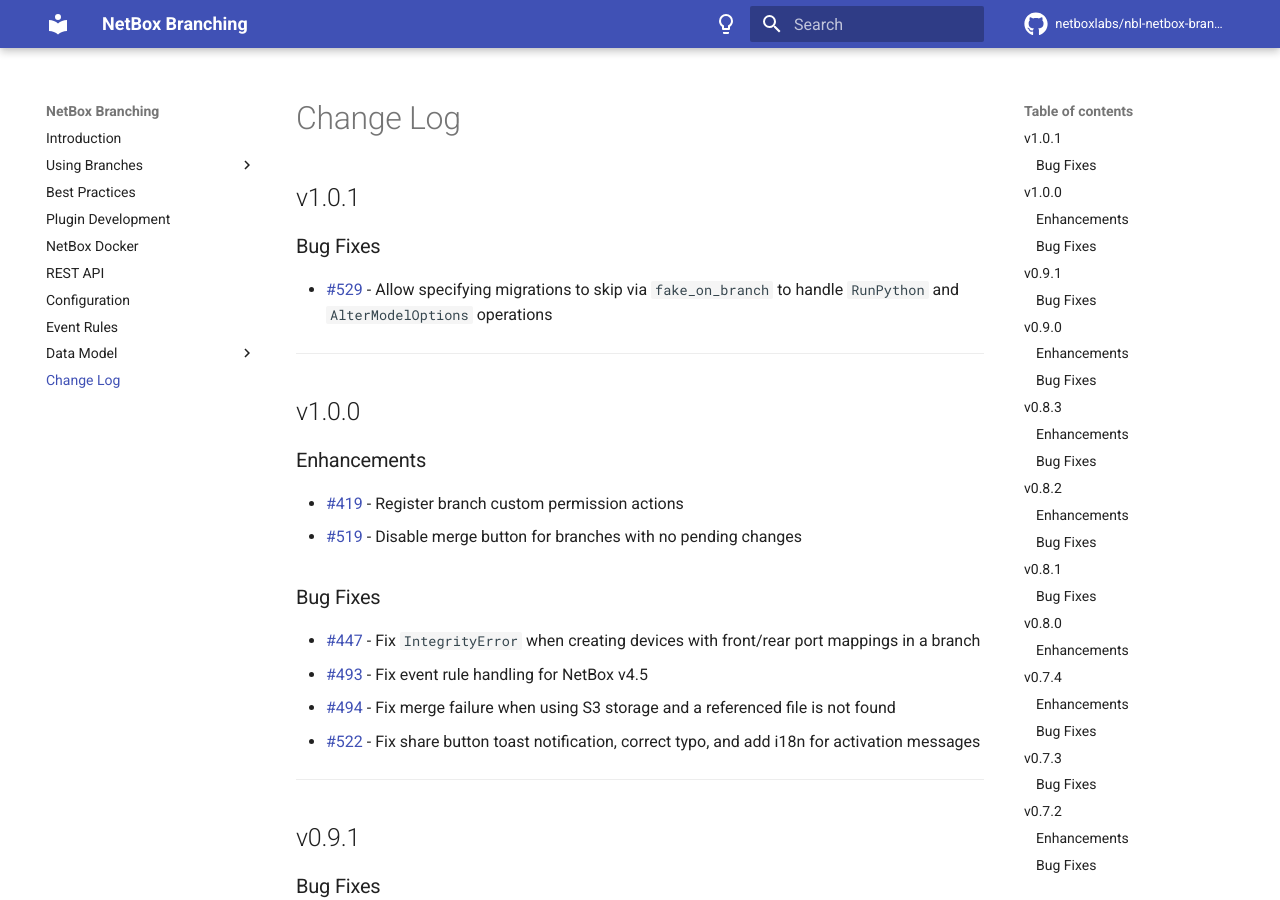
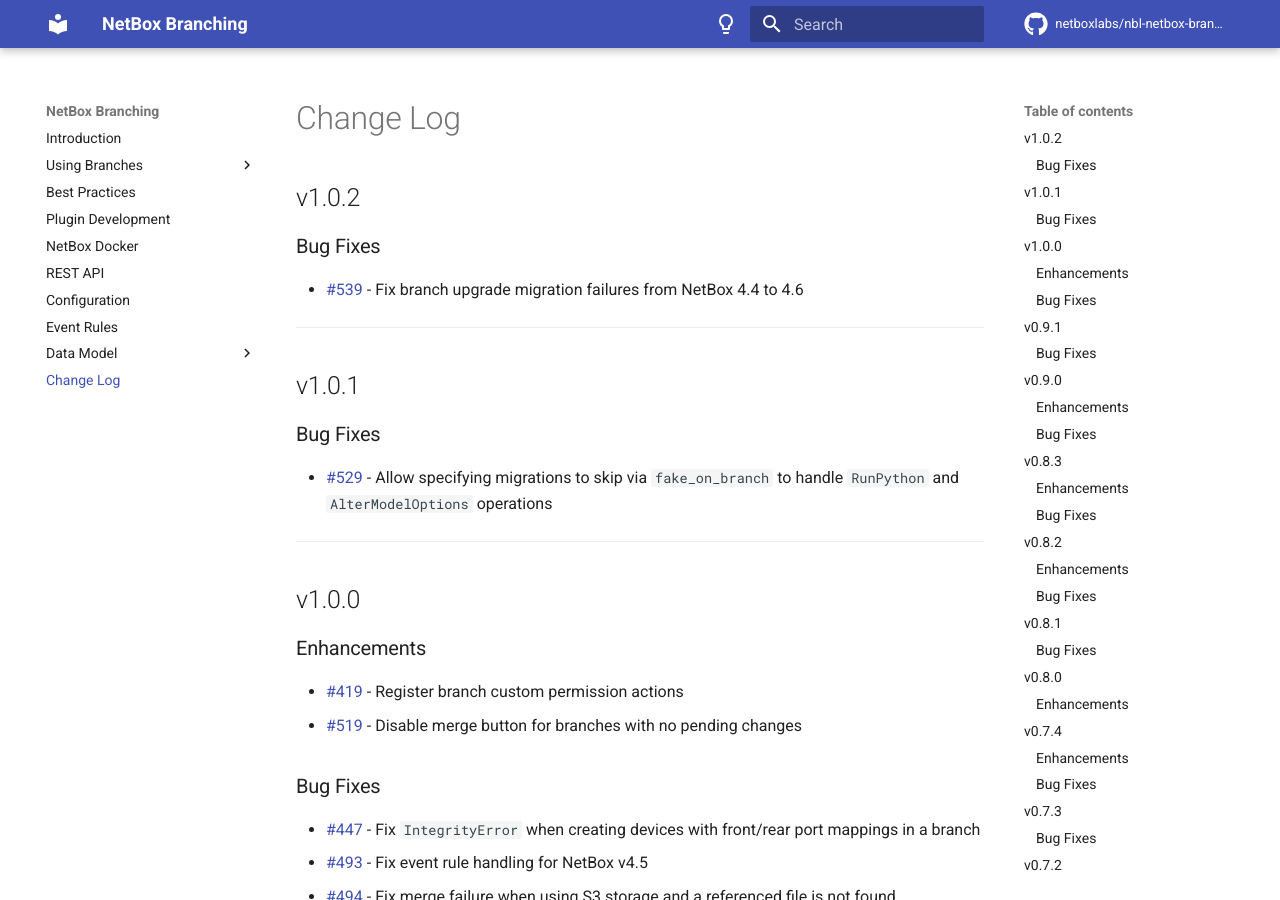
Before and after one commit to netboxlabs/netbox-branching, an MkDocs documentation site: the page built from docs/changelog.md, in a window 1280 px wide and 900 px high. Built offline with MkDocs 1.6.1 and Material for MkDocs 9.7.7, drawn with Linux system fonts in a browser that asks for light colours; comment, search, counter and statistics services are not loaded.

Commit message:
Release v1.0.2

```diff
--- a/docs/changelog.md
+++ b/docs/changelog.md
@@ -1,4 +1,12 @@
 # Change Log
+
+## v1.0.2
+
+### Bug Fixes
+
+* [#539](https://github.com/netboxlabs/netbox-branching/issues/539) - Fix branch upgrade migration failures from NetBox 4.4 to 4.6
+
+---
 
 ## v1.0.1
 
--- a/netbox_branching/__init__.py
+++ b/netbox_branching/__init__.py
@@ -12,7 +12,7 @@
     name = 'netbox_branching'
     verbose_name = 'NetBox Branching'
     description = 'A git-like branching implementation for NetBox'
-    version = '1.0.1'
+    version = '1.0.2'
     base_url = 'branching'
     # Remember to update COMPATIBILITY.md when modifying the minimum/maximum supported NetBox versions.
     min_version = '4.4.1'
--- a/pyproject.toml
+++ b/pyproject.toml
@@ -1,6 +1,6 @@
 [project]
 name = "netboxlabs-netbox-branching"
-version = "1.0.1"
+version = "1.0.2"
 description = "A git-like branching implementation for NetBox"
 readme = "README.md"
 requires-python = ">=3.10"
```
Also changed, not shown: COMPATIBILITY.md (+1 -0 lines).
